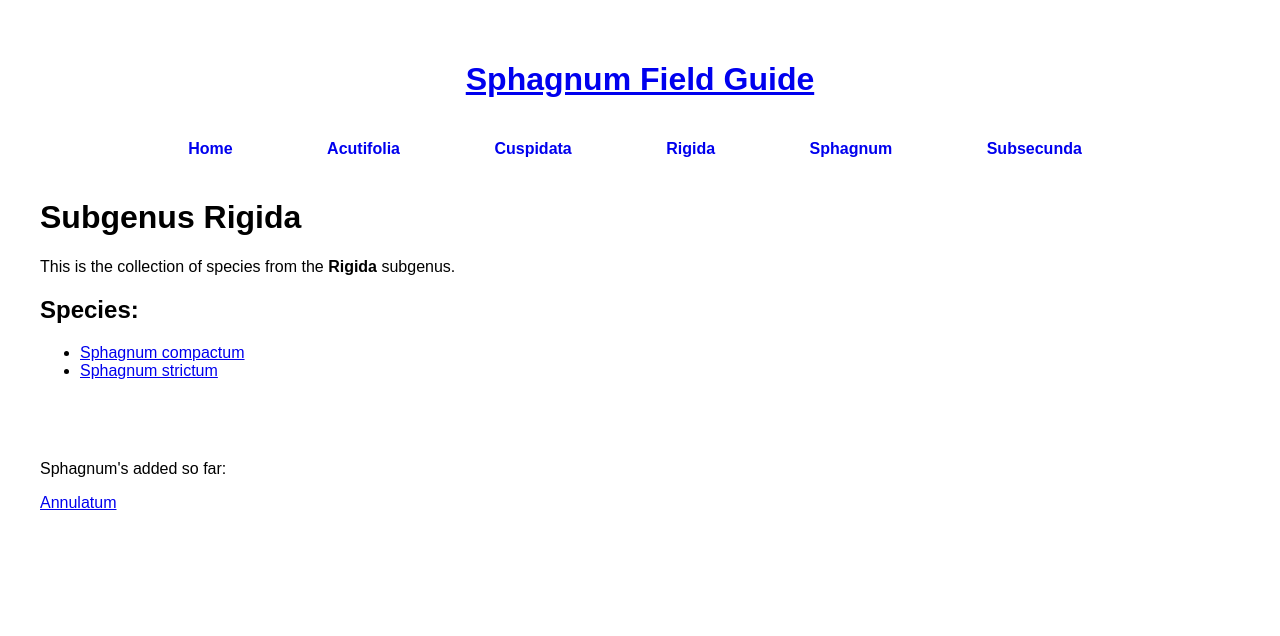
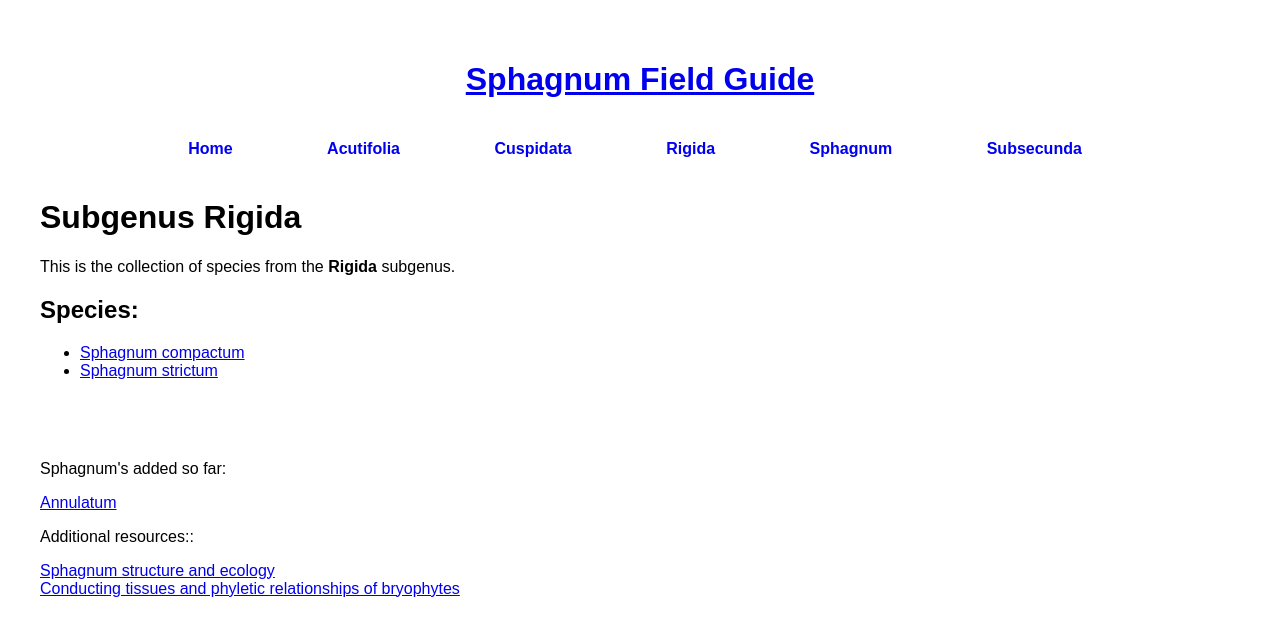
Before and after one commit to DanielESolbakk/Sphagnum-Field-Guide, a Jekyll site: the page built from Subgenus Rigida/index.md, in a window 1280 px wide. Shown: the top 636 px of the page. Built offline with Jekyll 4.4.1, drawn with Linux system fonts in a browser that asks for light colours.

Commit message:
chore: add links and text to front page

```diff
--- a/_layouts/default.html
+++ b/_layouts/default.html
@@ -29,6 +29,9 @@
             <div style="margin-bottom: 80px;"></div>
         <p>Sphagnum's added so far:</p>
         <a href="{{ site.baseurl }}/Subgenus%20Cuspidata/Sphagnum%20annulatum">Annulatum</a><br>
+        <p> Additional resources::</p>
+        <a href="https://assets.artdatabanken.se/pdf/45380_1004718.pdf">Sphagnum structure and ecology</a><br>
+        <a href="https://pubmed.ncbi.nlm.nih.gov/10905610/">Conducting tissues and phyletic relationships of bryophytes</a><br>
         </div>
     </main>
 </body>
```
Also changed, not shown: README.md.
